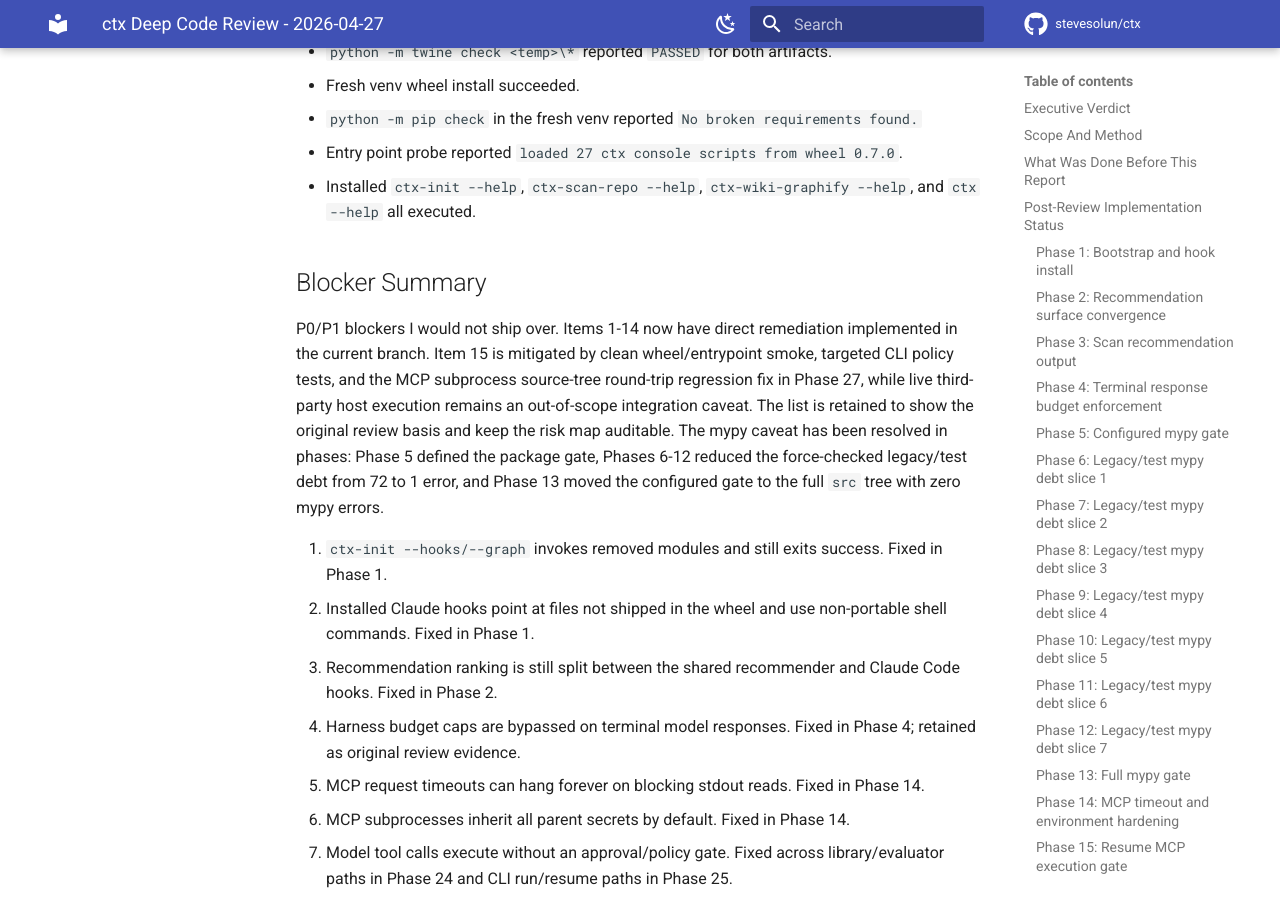
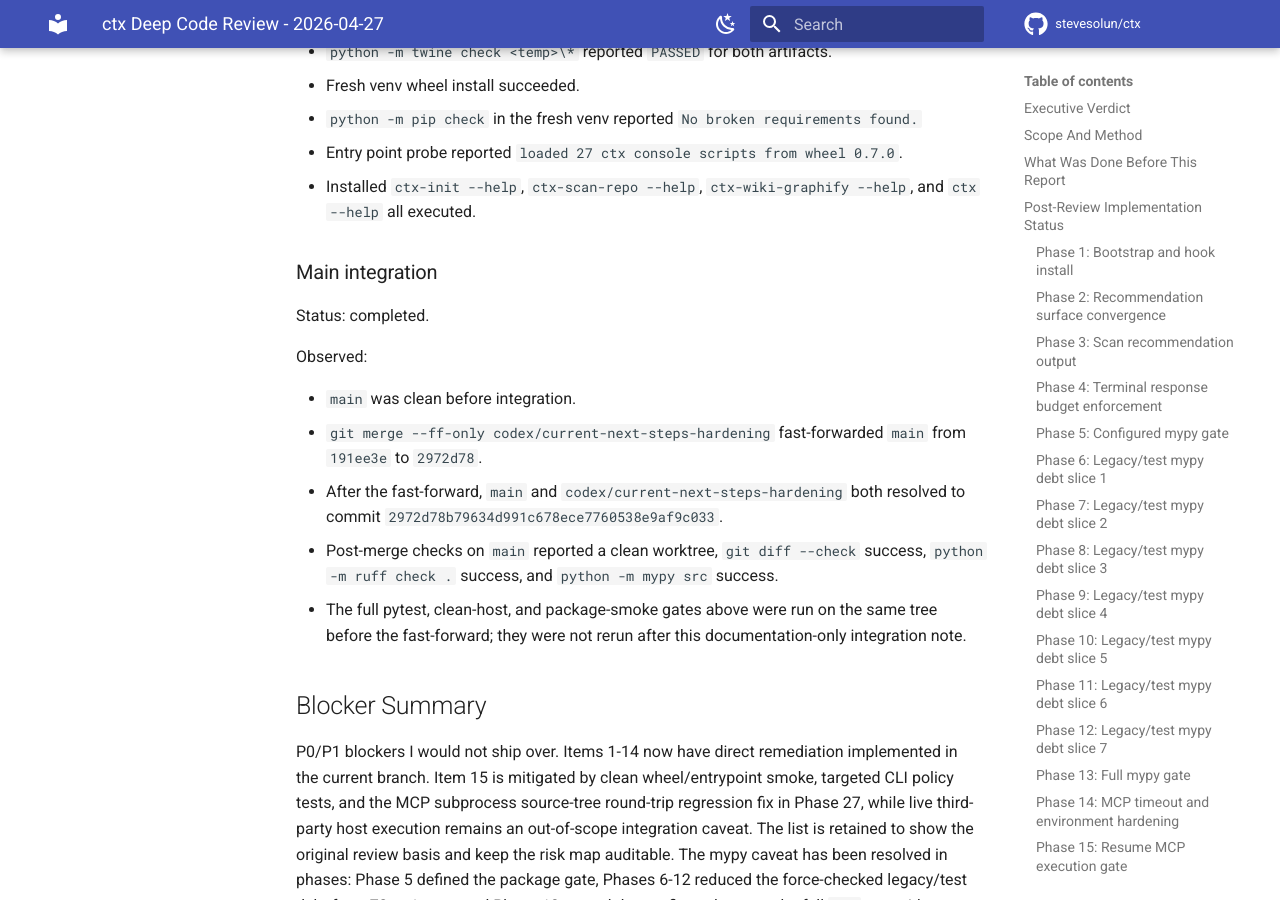
Before and after one commit to stevesolun/ctx, an MkDocs documentation site: the page built from docs/reports/ctx-million-dollar-review-2026-04-27.md, in a window 1280 px wide and 900 px high, scrolled down 38406 px. Built offline with MkDocs 1.6.1 and Material for MkDocs 9.7.7, drawn with Linux system fonts in a browser that asks for light colours; comment, search, counter and statistics services are not loaded.

Commit message:
docs: record main integration

```diff
--- a/docs/reports/ctx-million-dollar-review-2026-04-27.md
+++ b/docs/reports/ctx-million-dollar-review-2026-04-27.md
@@ -996,6 +996,18 @@ Observed:
   - `python -m pip check` in the fresh venv reported `No broken requirements found.`
   - Entry point probe reported `loaded 27 ctx console scripts from wheel 0.7.0`.
   - Installed `ctx-init --help`, `ctx-scan-repo --help`, `ctx-wiki-graphify --help`, and `ctx --help` all executed.
+
+### Main integration
+
+Status: completed.
+
+Observed:
+
+- `main` was clean before integration.
+- `git merge --ff-only codex/current-next-steps-hardening` fast-forwarded `main` from `191ee3e` to `2972d78`.
+- After the fast-forward, `main` and `codex/current-next-steps-hardening` both resolved to commit `2972d78b79634d991c678ece7760538e9af9c033`.
+- Post-merge checks on `main` reported a clean worktree, `git diff --check` success, `python -m ruff check .` success, and `python -m mypy src` success.
+- The full pytest, clean-host, and package-smoke gates above were run on the same tree before the fast-forward; they were not rerun after this documentation-only integration note.
 
 ## Blocker Summary
 
```
